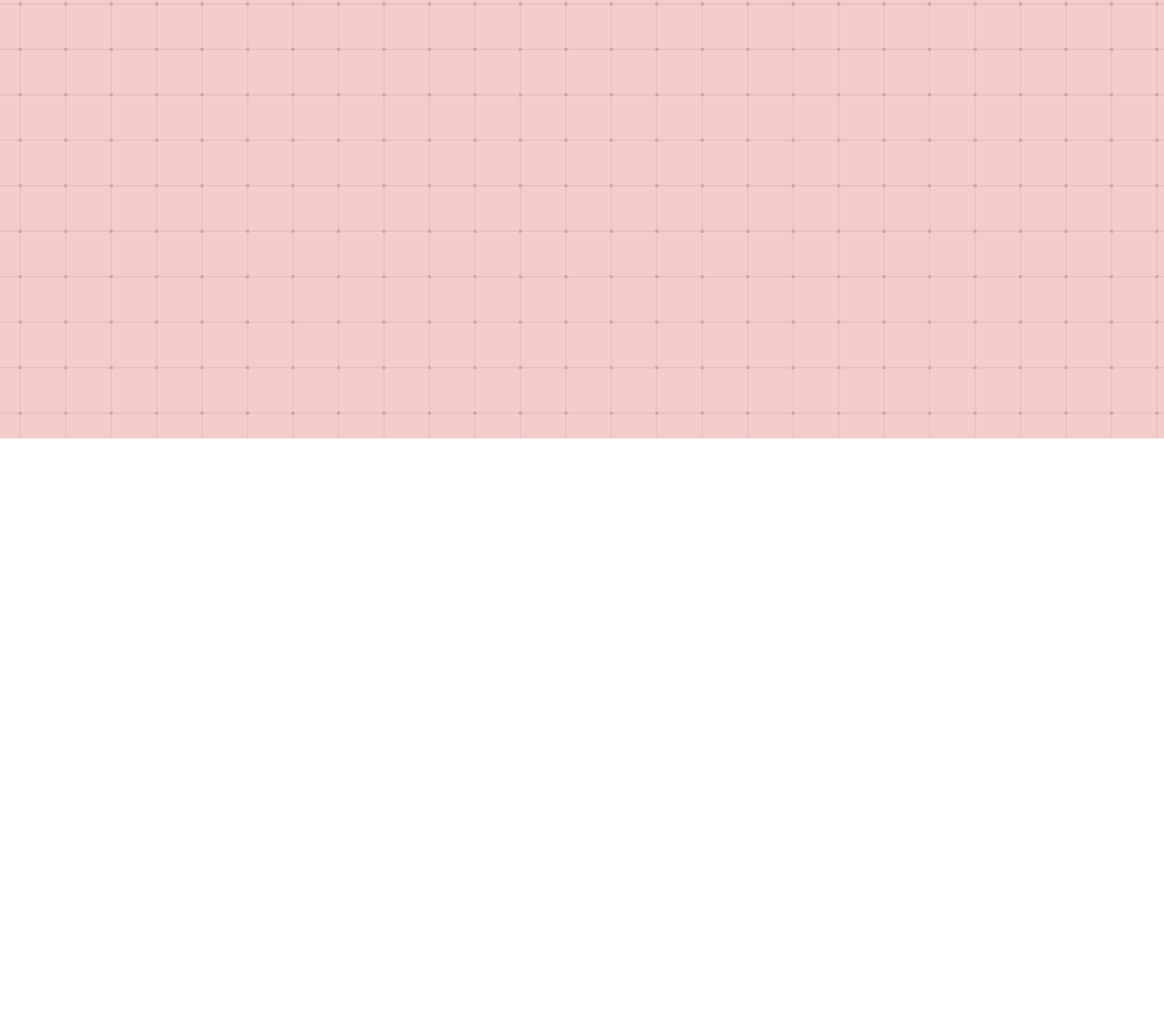
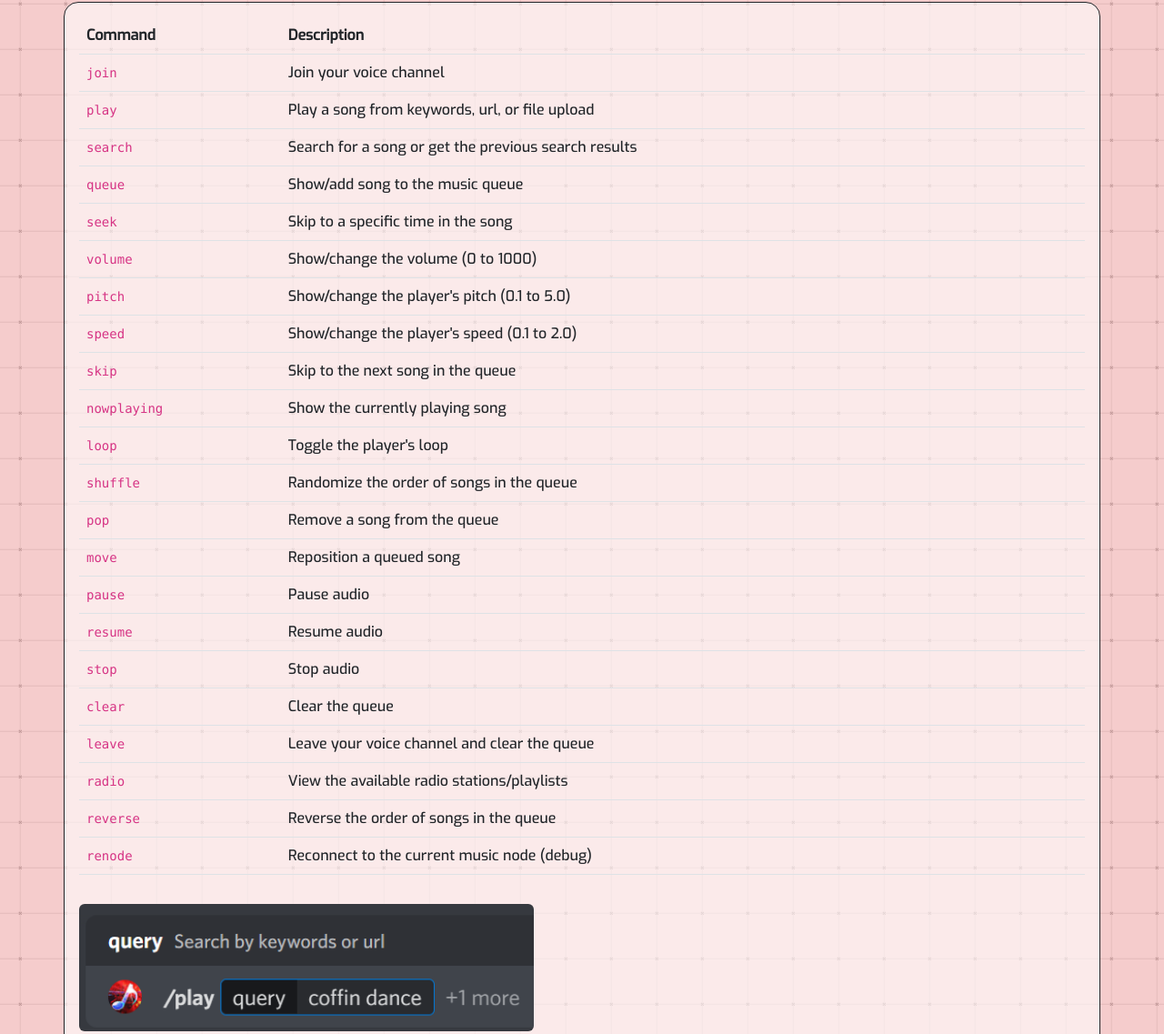
Before and after one commit to bossbadi-web/bossbeats, a plain HTML site: page index.html in a window 1280 px wide. Shown: the part 318-1455 px from the top of the page at 91% size. Before the commit the page ends 800 px from the top, so only its background shows below. Drawn offline with nearby package versions, Linux system fonts and the light colour scheme.

Commit message:
Add commands to front page

```diff
--- a/css/main.css
+++ b/css/main.css
@@ -63,3 +63,9 @@ body {
   -webkit-animation-timing-function: linear;
   animation-timing-function: linear;
 }
+
+.example-img {
+  width: 500px;
+  height: auto;
+  margin-top: 1em;
+}
--- a/index.html
+++ b/index.html
@@ -60,7 +60,120 @@
     <h1>BossBeats</h1>
 
     <section class="container text-container">
-        YouTube support has unfortunately been removed due to violations of YouTube's Terms of Service. The bot will now use SoundCloud as the default music provider. I made a <a href="https://discord.com/oauth2/authorize?client_id=1025951306902421504&permissions=274885332032&scope=bot%20applications.commands" target="_blank">clone of this bot</a> with YouTube support if that's your thing, but it will remain unverified for obvious reasons. If you want first dibs, be sure to invite the new bot to your servers before it hits the limit. Thank you all for using BossBeats!
+      YouTube support has unfortunately been removed due to violations of YouTube's Terms of Service. The bot will now
+      use SoundCloud as the default music provider. I made a
+      <a
+        href="https://discord.com/oauth2/authorize?client_id=1025951306902421504&permissions=274885332032&scope=bot%20applications.commands"
+        target="_blank"
+        >clone of this bot</a
+      >
+      with YouTube support if that's your thing, but it will remain unverified for obvious reasons. If you want first
+      dibs, be sure to invite the new bot to your servers before it hits the limit. Thank you all for using BossBeats!
+    </section>
+
+    <section class="container text-container">
+      <div class="table-responsive">
+        <table class="table">
+          <tr>
+            <th>Command</th>
+            <th>Description</th>
+          </tr>
+          <tr>
+            <td><code>join</code></td>
+            <td>Join your voice channel</td>
+          </tr>
+          <tr>
+            <td><code>play</code></td>
+            <td>Play a song from keywords, url, or file upload</td>
+          </tr>
+          <tr>
+            <td><code>search</code></td>
+            <td>Search for a song or get the previous search results</td>
+          </tr>
+          <tr>
+            <td><code>queue</code></td>
+            <td>Show/add song to the music queue</td>
+          </tr>
+          <tr>
+            <td><code>seek</code></td>
+            <td>Skip to a specific time in the song</td>
+          </tr>
+          <tr>
+            <td><code>volume</code></td>
+            <td>Show/change the volume (0 to 1000)</td>
+          </tr>
+          <tr>
+            <td><code>pitch</code></td>
+            <td>Show/change the player's pitch (0.1 to 5.0)</td>
+          </tr>
+          <tr>
+            <td><code>speed</code></td>
+            <td>Show/change the player's speed (0.1 to 2.0)</td>
+          </tr>
+          <tr>
+            <td><code>skip</code></td>
+            <td>Skip to the next song in the queue</td>
+          </tr>
+          <tr>
+            <td><code>nowplaying</code></td>
+            <td>Show the currently playing song</td>
+          </tr>
+          <tr>
+            <td><code>loop</code></td>
+            <td>Toggle the player's loop</td>
+          </tr>
+          <tr>
+            <td><code>shuffle</code></td>
+            <td>Randomize the order of songs in the queue</td>
+          </tr>
+          <tr>
+            <td><code>pop</code></td>
+            <td>Remove a song from the queue</td>
+          </tr>
+          <tr>
+            <td><code>move</code></td>
+            <td>Reposition a queued song</td>
+          </tr>
+          <tr>
+            <td><code>pause</code></td>
+            <td>Pause audio</td>
+          </tr>
+          <tr>
+            <td><code>resume</code></td>
+            <td>Resume audio</td>
+          </tr>
+          <tr>
+            <td><code>stop</code></td>
+            <td>Stop audio</td>
+          </tr>
+          <tr>
+            <td><code>clear</code></td>
+            <td>Clear the queue</td>
+          </tr>
+          <tr>
+            <td><code>leave</code></td>
+            <td>Leave your voice channel and clear the queue</td>
+          </tr>
+          <tr>
+            <td><code>radio</code></td>
+            <td>View the available radio stations/playlists</td>
+          </tr>
+          <tr>
+            <td><code>reverse</code></td>
+            <td>Reverse the order of songs in the queue</td>
+          </tr>
+          <tr>
+            <td><code>renode</code></td>
+            <td>Reconnect to the current music node (debug)</td>
+          </tr>
+        </table>
+      </div>
+
+      <div class="d-flex flex-column">
+        <img class="img-fluid rounded example-img" src="images/examples/play-query.png" />
+        <img class="img-fluid rounded example-img" src="images/examples/play-file.png" />
+        <img class="img-fluid rounded example-img" src="images/examples/nowplaying.png" />
+      </div>
     </section>
 
     <script
```
Also changed, not shown: images/examples/nowplaying.png (added), images/examples/play-file.png (added), images/examples/play-query.png (added).
